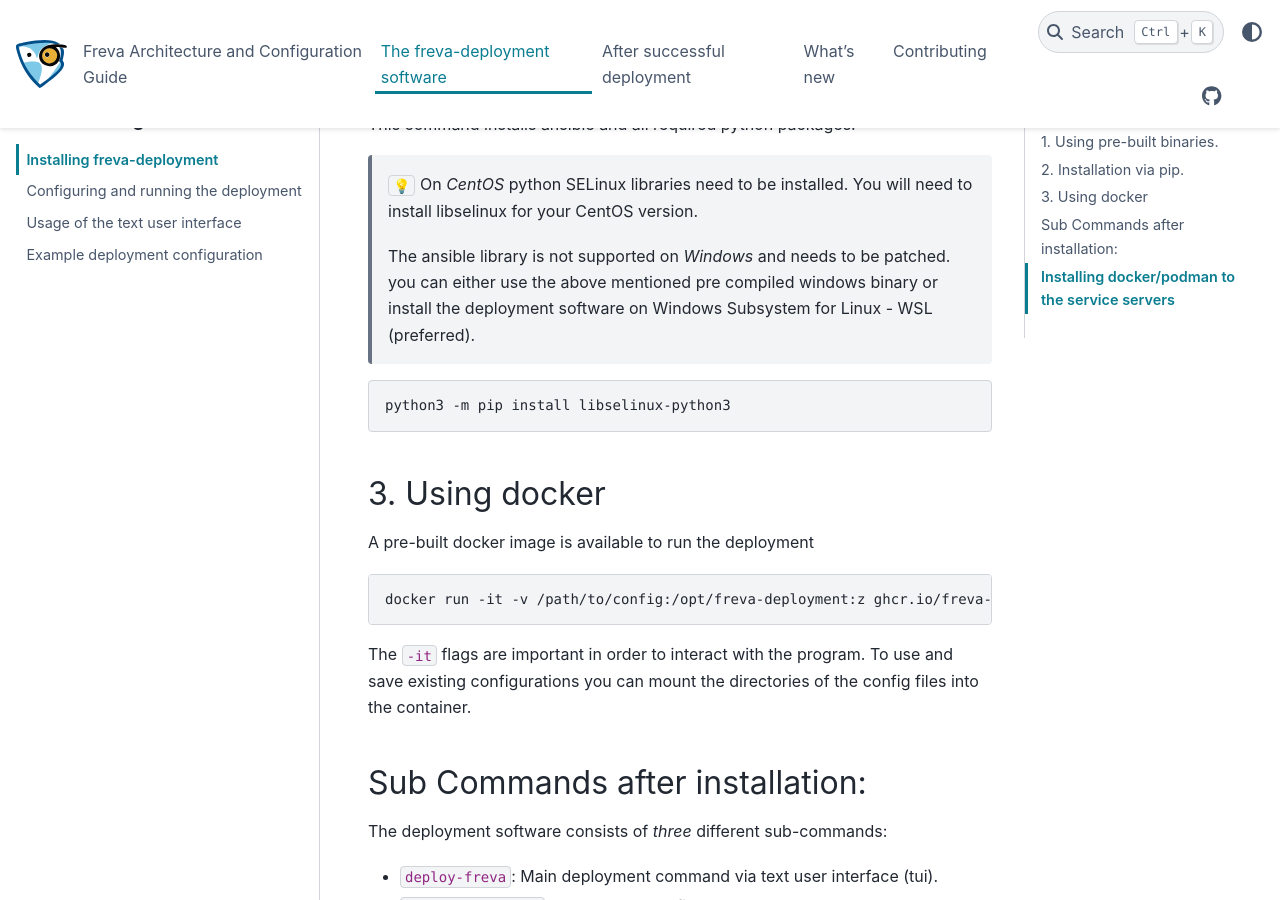
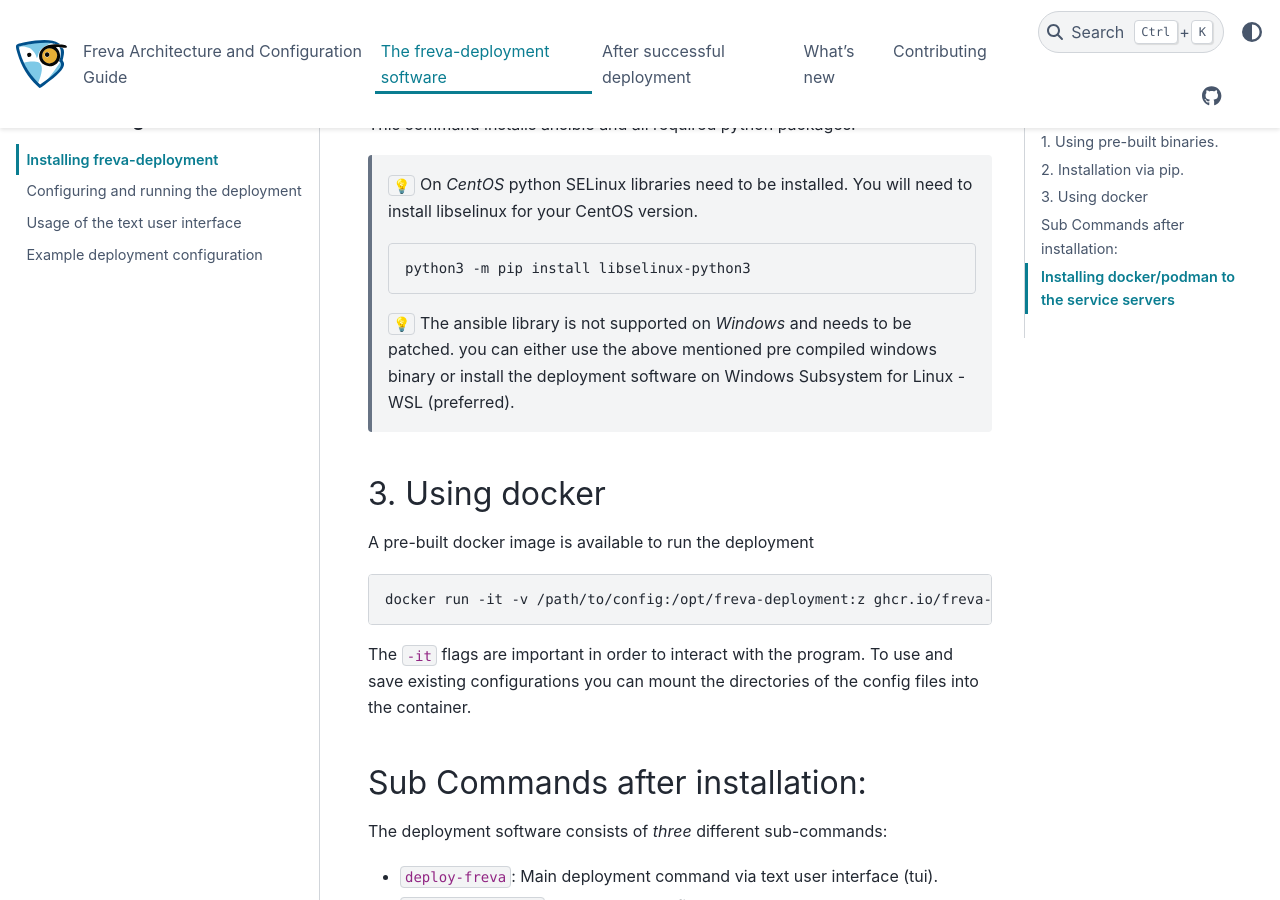
Before and after one commit to FREVA-CLINT/freva-deployment, a Sphinx documentation site: the page built from docs/deployment/Installation.md, in a window 1280 px wide and 900 px high, scrolled down 1898 px. Built offline with Sphinx 7.4.7 and the PyData theme 0.15.4, drawn with Linux system fonts in a browser that asks for light colours; pages that are not in the unit, such as notebooks, are missing from menus; some of the changed lines change nothing that is shown.

Commit message:
Update docs.

````diff
--- a/docs/deployment/Installation.md
+++ b/docs/deployment/Installation.md
@@ -74,13 +74,14 @@ This command installs ansible and all required python packages.
 > ``💡``  On *CentOS* python SELinux libraries need to be installed.
 > You will need to install libselinux for your CentOS version.
 >
-> The ansible library is not supported on *Windows* and needs to be patched.
+> ```console
+> python3 -m pip install libselinux-python3
+> ```
+>
+> ``💡`` The ansible library is not supported on *Windows* and needs to be patched.
 > you can either use the above mentioned pre compiled windows binary or install
 > the deployment software on Windows Subsystem for Linux - WSL (preferred).
 
-```console
-python3 -m pip install libselinux-python3
-```
 ## 3. Using docker
 
 A pre-built docker image is available to run the deployment
````
